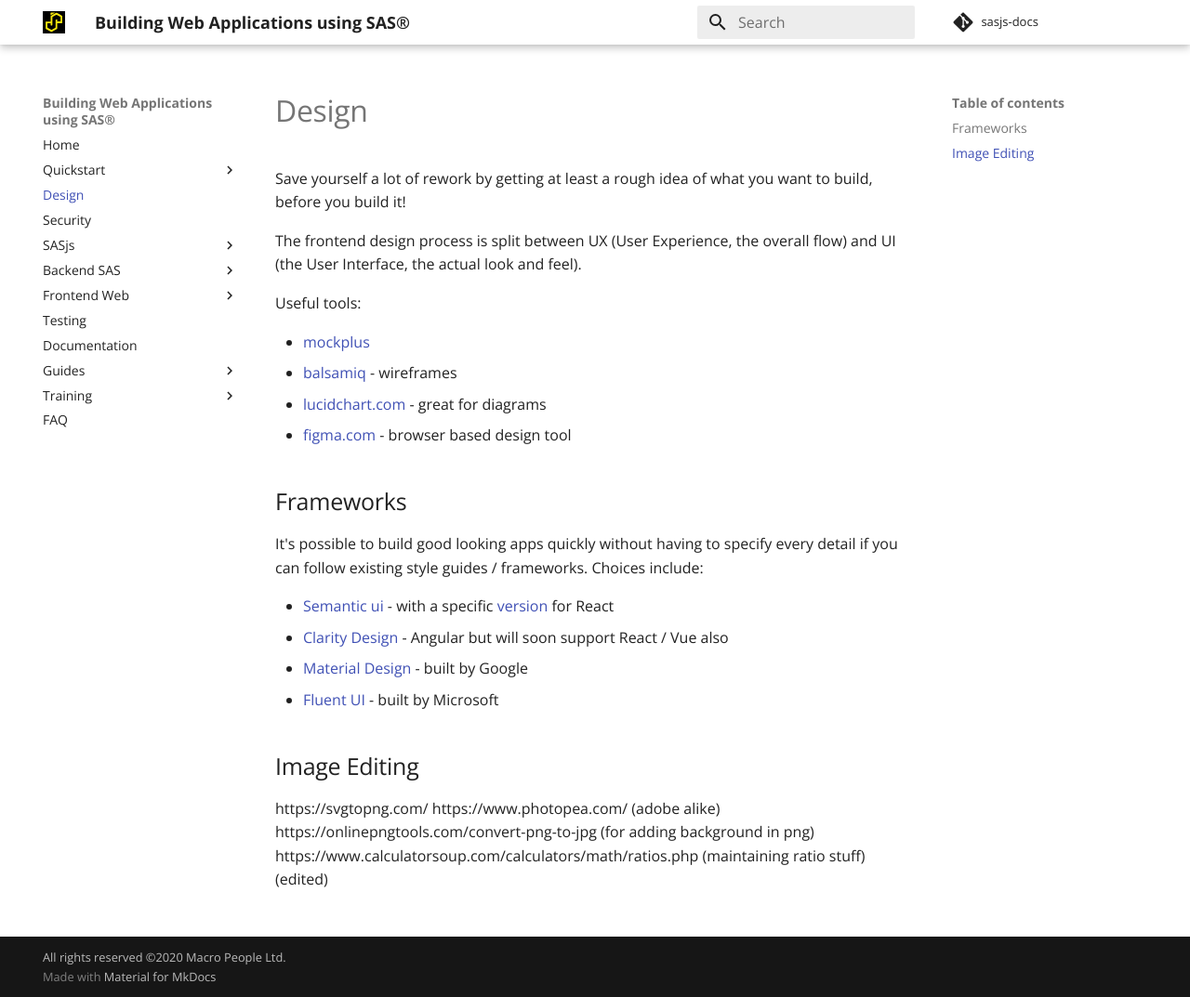
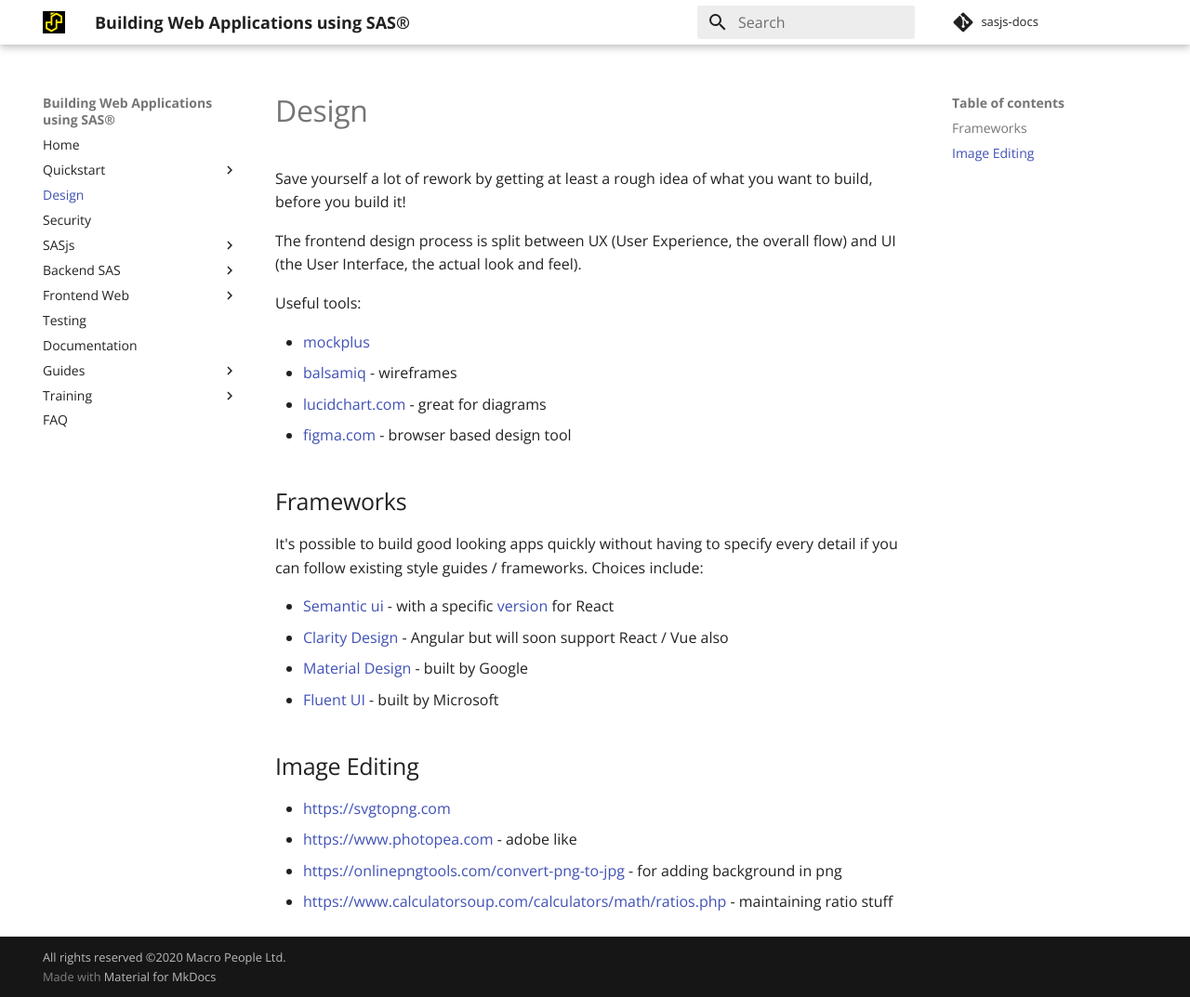
Before and after one commit to sasjs/sasjs.io, an MkDocs documentation site: the page built from docs/design.md, in a window 1280 px wide and 1073 px high. Shown: the whole window at 93% size. Built offline with MkDocs 1.6.1 and Material for MkDocs 9.7.7, drawn with Linux system fonts in a browser that asks for light colours; comment, search, counter and statistics services are not loaded; old or Windows-style settings are respelled for this version of MkDocs.

Commit message:
docs: updates

```diff
--- a/docs/design.md
+++ b/docs/design.md
@@ -21,7 +21,8 @@
 * [Fluent UI](https://developer.microsoft.com/en-us/fluentui#/controls/web) - built by Microsoft
 
 ## Image Editing
-https://svgtopng.com/
-https://www.photopea.com/    (adobe alike)
-https://onlinepngtools.com/convert-png-to-jpg (for adding background in png)
-https://www.calculatorsoup.com/calculators/math/ratios.php (maintaining ratio stuff) (edited)
+
+* [https://svgtopng.com](https://svgtopng.com/)
+* [https://www.photopea.com](https://www.photopea.com) - adobe like
+* [https://onlinepngtools.com/convert-png-to-jpg](https://onlinepngtools.com/convert-png-to-jpg) - for adding background in png
+* [https://www.calculatorsoup.com/calculators/math/ratios.php](https://www.calculatorsoup.com/calculators/math/ratios.php) - maintaining ratio stuff
```
Also changed, not shown: docs/apps.md (added, +33 -0 lines), docs/guides/viya.md (+1 -0 lines), docs/training/workshops.md (+5 -3 lines), README.txt.
